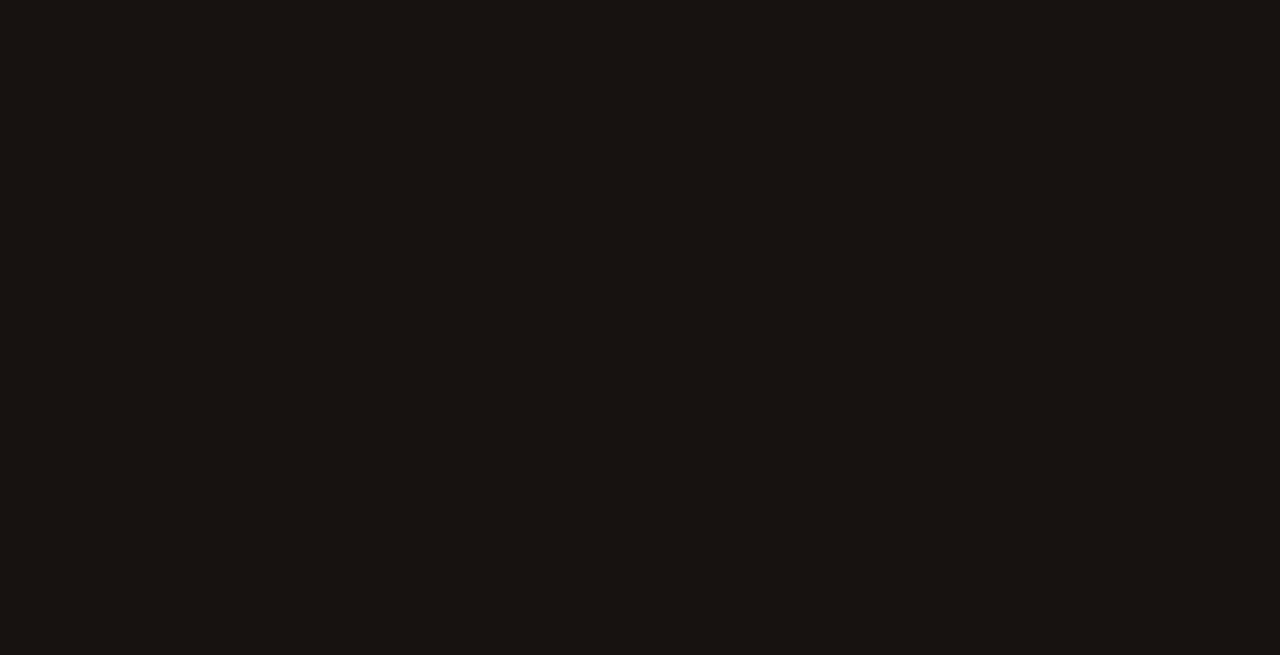
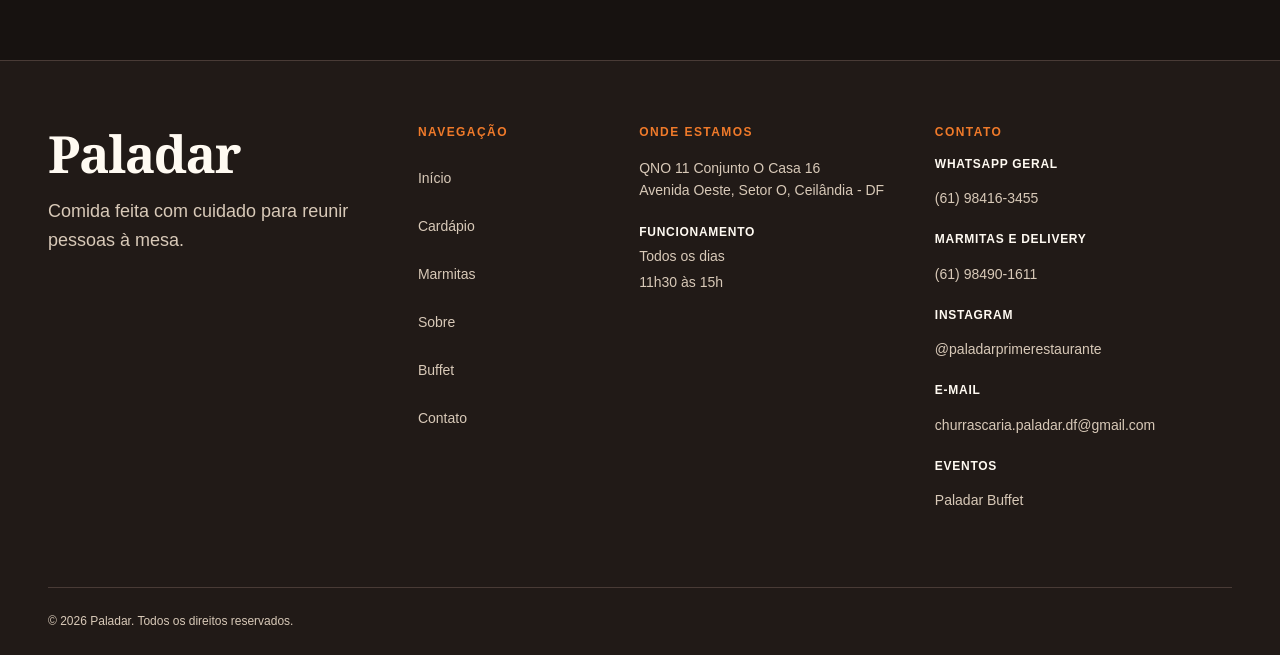
Before and after one commit to branchescunha/paladar-web, a Next.js app: page / in a window 1280 px wide. Shown: the part 821-1476 px from the top of the page. Before the commit the page ends 881 px from the top, so only its background shows below. Built offline with nearby package versions, Linux system fonts and the light colour scheme.

Commit message:
feat(footer): add institutional footer

```diff
--- a/src/app/layout.tsx
+++ b/src/app/layout.tsx
@@ -1,4 +1,5 @@
 import type { Metadata } from "next";
+import { Footer } from "@/components/Footer/Footer";
 import { Header } from "@/components/Header/Header";
 import "./globals.css";
 
@@ -13,6 +14,7 @@ export default function RootLayout({ children }: LayoutProps<"/">) {
       <body>
         <Header />
         {children}
+        <Footer />
       </body>
     </html>
   );
--- /dev/null
+++ b/src/components/Footer/Footer.module.css
@@ -0,0 +1,173 @@
+.footer {
+  border-top: 1px solid var(--color-border);
+  color: var(--color-text-muted);
+  background: var(--color-surface);
+}
+
+.container {
+  width: min(100%, var(--container-xl));
+  margin-inline: auto;
+  padding-inline: var(--container-gutter);
+}
+
+.content {
+  display: grid;
+  gap: var(--space-xl);
+  padding-block: var(--space-2xl);
+}
+
+.brand {
+  display: grid;
+  align-content: start;
+  gap: var(--space-sm);
+  max-width: 28rem;
+}
+
+.wordmark {
+  display: inline-flex;
+  width: fit-content;
+  min-height: 2.75rem;
+  align-items: center;
+  color: var(--color-text);
+  font-family: var(--font-family-heading);
+  font-size: var(--font-size-3xl);
+  font-weight: var(--font-weight-bold);
+  line-height: var(--line-height-tight);
+  letter-spacing: -0.03em;
+  text-decoration: none;
+}
+
+.wordmark:hover {
+  color: var(--color-brand);
+}
+
+.tagline {
+  max-width: 24rem;
+  font-size: var(--font-size-lg);
+  line-height: var(--line-height-normal);
+}
+
+.sectionTitle {
+  margin-bottom: var(--space-sm);
+  color: var(--color-brand);
+  font-family: var(--font-family-body);
+  font-size: var(--font-size-xs);
+  font-weight: var(--font-weight-bold);
+  line-height: var(--line-height-snug);
+  letter-spacing: 0.12em;
+  text-transform: uppercase;
+}
+
+.navigationList,
+.contactList {
+  margin: 0;
+  padding: 0;
+  list-style: none;
+}
+
+.navigationList {
+  display: grid;
+  gap: var(--space-3xs);
+}
+
+.footerLink,
+.contactLink {
+  display: inline-flex;
+  min-height: 2.75rem;
+  max-width: 100%;
+  align-items: center;
+  color: var(--color-text-muted);
+  font-size: var(--font-size-sm);
+  font-weight: var(--font-weight-medium);
+  overflow-wrap: anywhere;
+  text-decoration: none;
+}
+
+.footerLink:hover,
+.contactLink:hover {
+  color: var(--color-brand-hover);
+}
+
+.address {
+  max-width: 24rem;
+  color: var(--color-text-muted);
+  font-size: var(--font-size-sm);
+  font-style: normal;
+  line-height: var(--line-height-normal);
+}
+
+.schedule {
+  display: grid;
+  gap: var(--space-3xs);
+  margin-top: var(--space-md);
+  font-size: var(--font-size-sm);
+}
+
+.detailTitle,
+.contactLabel {
+  color: var(--color-text);
+  font-family: var(--font-family-body);
+  font-size: var(--font-size-xs);
+  font-weight: var(--font-weight-semibold);
+  line-height: var(--line-height-snug);
+  letter-spacing: 0.06em;
+  text-transform: uppercase;
+}
+
+.contactList {
+  display: grid;
+  gap: var(--space-xs);
+}
+
+.contactItem {
+  display: grid;
+  gap: var(--space-3xs);
+  min-width: 0;
+}
+
+.contactLink {
+  width: fit-content;
+}
+
+.copyright {
+  padding-block: var(--space-md);
+  border-top: 1px solid var(--color-border);
+  color: var(--color-text-muted);
+  font-size: var(--font-size-xs);
+}
+
+.visuallyHidden {
+  position: absolute;
+  width: 1px;
+  height: 1px;
+  padding: 0;
+  margin: -1px;
+  overflow: hidden;
+  clip: rect(0, 0, 0, 0);
+  white-space: nowrap;
+  border: 0;
+}
+
+@media (min-width: 48rem) {
+  .content {
+    grid-template-columns: repeat(2, minmax(0, 1fr));
+  }
+
+  .brand {
+    grid-column: 1 / -1;
+  }
+}
+
+@media (min-width: 70rem) {
+  .content {
+    grid-template-columns:
+      minmax(16rem, 1.3fr)
+      minmax(9rem, 0.7fr)
+      minmax(14rem, 1fr)
+      minmax(16rem, 1.2fr);
+  }
+
+  .brand {
+    grid-column: auto;
+  }
+}
--- /dev/null
+++ b/src/components/Footer/Footer.tsx
@@ -0,0 +1,154 @@
+import Link from "next/link";
+import styles from "./Footer.module.css";
+
+const navigationItems = [
+  { label: "Início", href: "/" },
+  { label: "Cardápio", href: "/cardapio" },
+  { label: "Marmitas", href: "/marmitas" },
+  { label: "Sobre", href: "/sobre" },
+  { label: "Buffet", href: "/buffet" },
+  { label: "Contato", href: "/contato" },
+] as const;
+
+export function Footer() {
+  const currentYear = new Date().getFullYear();
+
+  return (
+    <footer className={styles.footer}>
+      <div className={styles.container}>
+        <div className={styles.content}>
+          <section className={styles.brand} aria-label="Paladar">
+            <Link
+              className={styles.wordmark}
+              href="/"
+              aria-label="Paladar — página inicial"
+            >
+              Paladar
+            </Link>
+            <p className={styles.tagline}>
+              Comida feita com cuidado para reunir pessoas à mesa.
+            </p>
+          </section>
+
+          <nav aria-labelledby="footer-navigation-title">
+            <h2 id="footer-navigation-title" className={styles.sectionTitle}>
+              Navegação
+            </h2>
+            <ul className={styles.navigationList}>
+              {navigationItems.map((item) => (
+                <li key={item.href}>
+                  <Link className={styles.footerLink} href={item.href}>
+                    {item.label}
+                  </Link>
+                </li>
+              ))}
+            </ul>
+          </nav>
+
+          <section aria-labelledby="footer-location-title">
+            <h2 id="footer-location-title" className={styles.sectionTitle}>
+              Onde estamos
+            </h2>
+            <address className={styles.address}>
+              QNO 11 Conjunto O Casa 16
+              <br />
+              Avenida Oeste, Setor O, Ceilândia - DF
+            </address>
+
+            <div className={styles.schedule}>
+              <h3 className={styles.detailTitle}>Funcionamento</h3>
+              <p>Todos os dias</p>
+              <p>
+                <time dateTime="11:30">11h30</time> às{" "}
+                <time dateTime="15:00">15h</time>
+              </p>
+            </div>
+          </section>
+
+          <section aria-labelledby="footer-contact-title">
+            <h2 id="footer-contact-title" className={styles.sectionTitle}>
+              Contato
+            </h2>
+            <ul className={styles.contactList}>
+              <li className={styles.contactItem}>
+                <span className={styles.contactLabel}>WhatsApp geral</span>
+                <a
+                  className={styles.contactLink}
+                  href="https://wa.me/5561984163455"
+                  target="_blank"
+                  rel="noopener noreferrer"
+                >
+                  (61) 98416-3455
+                  <span className={styles.visuallyHidden}>
+                    {" "}
+                    (abre em nova aba)
+                  </span>
+                </a>
+              </li>
+              <li className={styles.contactItem}>
+                <span className={styles.contactLabel}>
+                  Marmitas e delivery
+                </span>
+                <a
+                  className={styles.contactLink}
+                  href="https://wa.me/5561984901611"
+                  target="_blank"
+                  rel="noopener noreferrer"
+                >
+                  (61) 98490-1611
+                  <span className={styles.visuallyHidden}>
+                    {" "}
+                    (abre em nova aba)
+                  </span>
+                </a>
+              </li>
+              <li className={styles.contactItem}>
+                <span className={styles.contactLabel}>Instagram</span>
+                <a
+                  className={styles.contactLink}
+                  href="https://www.instagram.com/paladarprimerestaurante/"
+                  target="_blank"
+                  rel="noopener noreferrer"
+                >
+                  @paladarprimerestaurante
+                  <span className={styles.visuallyHidden}>
+                    {" "}
+                    (abre em nova aba)
+                  </span>
+                </a>
+              </li>
+              <li className={styles.contactItem}>
+                <span className={styles.contactLabel}>E-mail</span>
+                <a
+                  className={styles.contactLink}
+                  href="mailto:churrascaria.paladar.df@gmail.com"
+                >
+                  churrascaria.paladar.df@gmail.com
+                </a>
+              </li>
+              <li className={styles.contactItem}>
+                <span className={styles.contactLabel}>Eventos</span>
+                <a
+                  className={styles.contactLink}
+                  href="https://buffetpaladar.com.br/"
+                  target="_blank"
+                  rel="noopener noreferrer"
+                >
+                  Paladar Buffet
+                  <span className={styles.visuallyHidden}>
+                    {" "}
+                    (abre em nova aba)
+                  </span>
+                </a>
+              </li>
+            </ul>
+          </section>
+        </div>
+
+        <div className={styles.copyright}>
+          <p>© {currentYear} Paladar. Todos os direitos reservados.</p>
+        </div>
+      </div>
+    </footer>
+  );
+}
```
